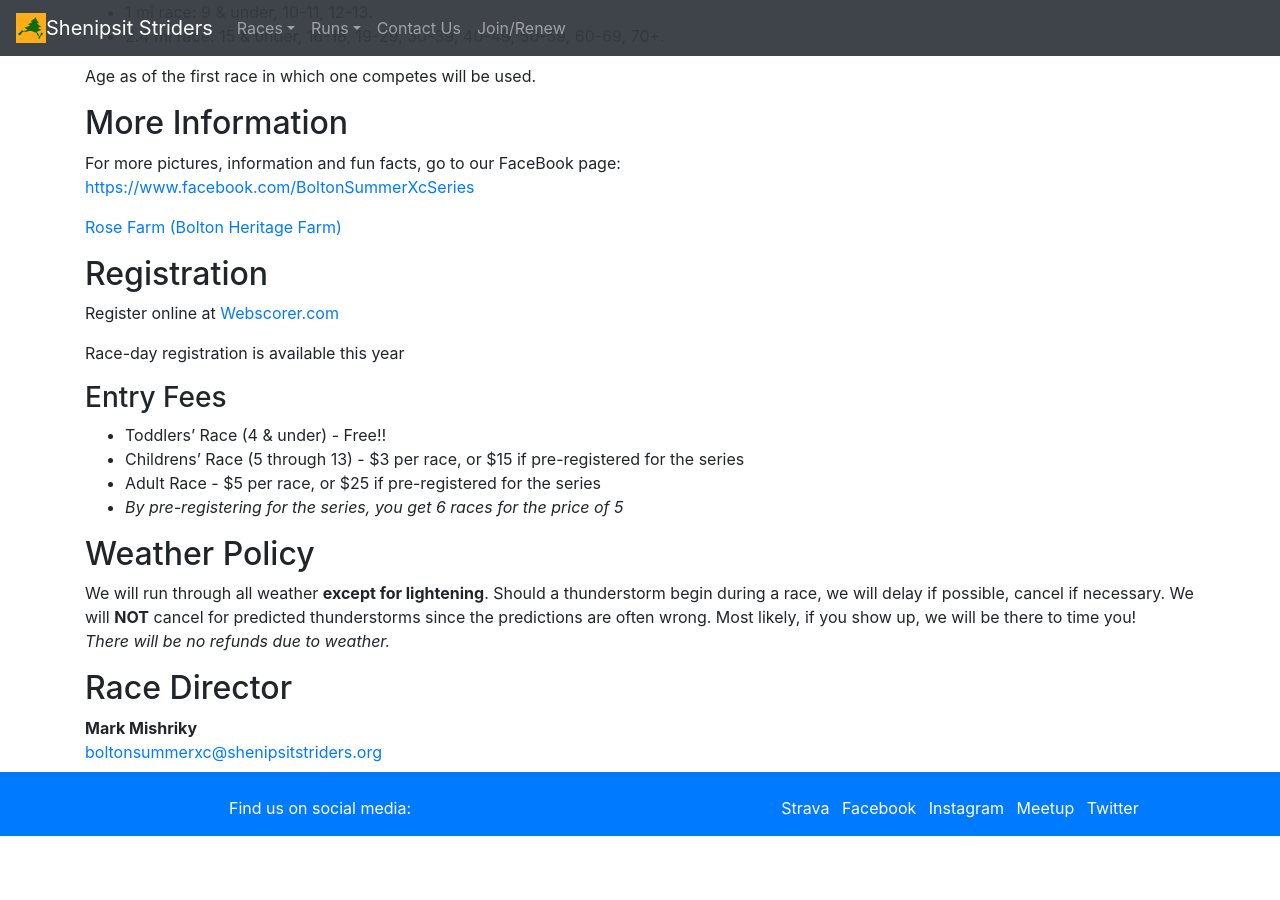
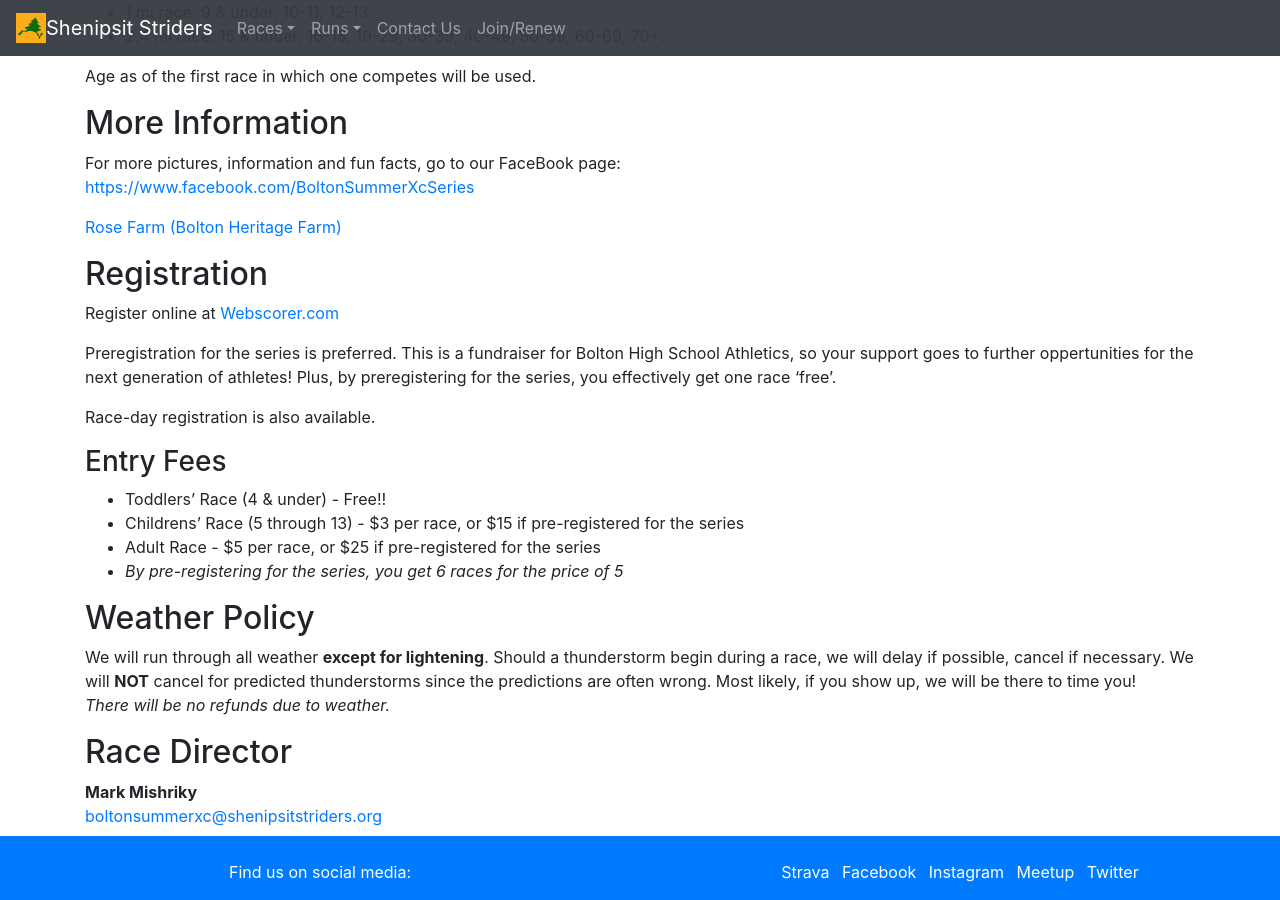
Before and after one commit to ShenipsitStriders/ShenipsitStriders.github.io, a Jekyll site: the page built from _club-races/bolton-summer-xc-series.md, in a window 1280 px wide and 900 px high, scrolled down 1614 px. Built offline with Jekyll 4.4.1, drawn with Linux system fonts in a browser that asks for light colours; before the commit the page ends 2450 px from its top, so only the background shows below that; some of the changed text lies outside the part shown.

Commit message:
Update 2020 Bolton race dates

```diff
--- a/_club-races/bolton-summer-xc-series.md
+++ b/_club-races/bolton-summer-xc-series.md
@@ -27,7 +27,9 @@ race_director:
 registration:
   - url: https://www.webscorer.com/60086?pg=register
     add_info: |
-        Race-day registration is <!--also--> available this year
+        Preregistration for the series is preferred. This is a fundraiser for Bolton High School Athletics, so your support goes to further oppertunities for the next generation of athletes! Plus, by preregistering for the series, you effectively get one race 'free'.
+
+        Race-day registration is also available.
 
         ### Entry Fees
 
```
Also changed, not shown: other parts of _club-races/bolton-summer-xc-series.md (+6 -6 lines).
